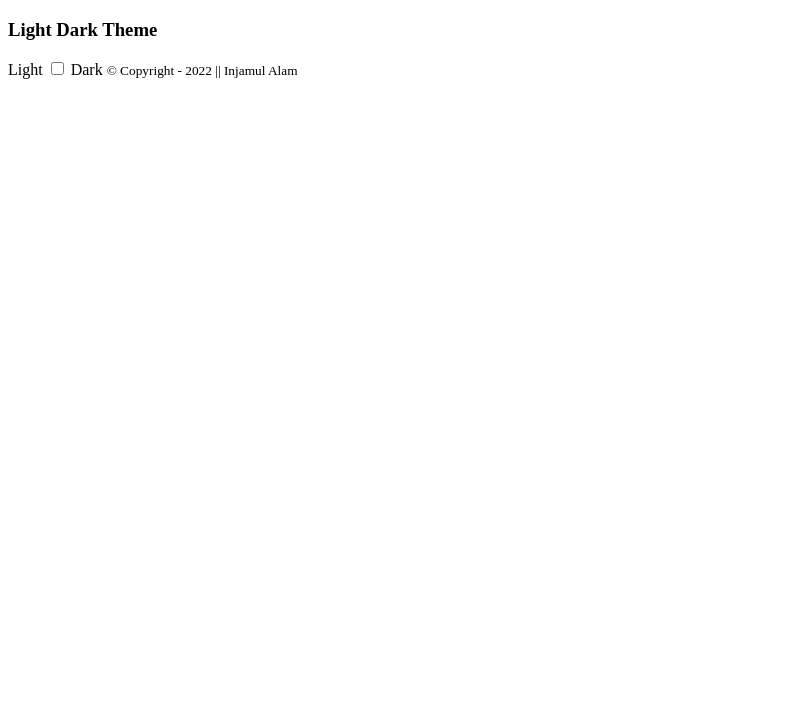
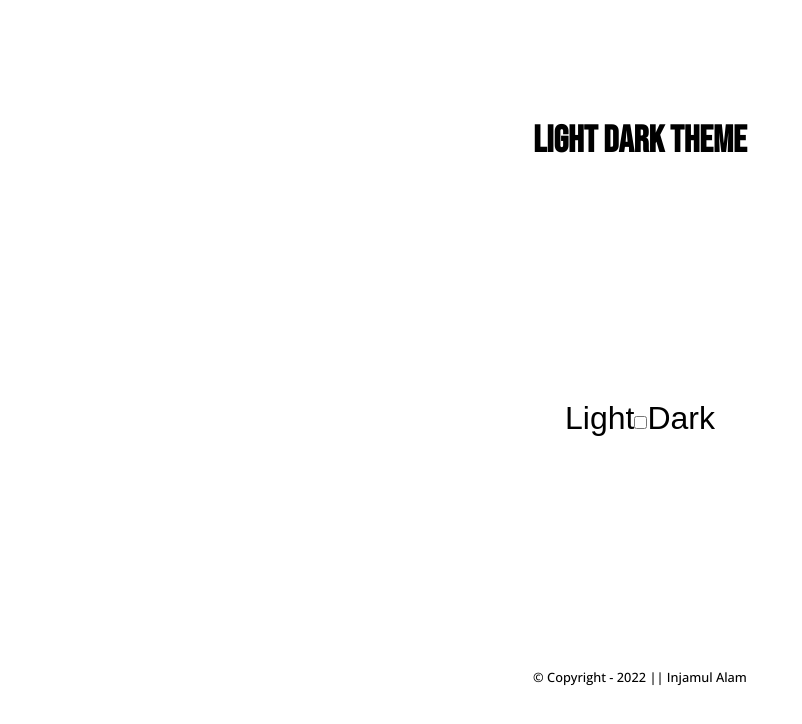
Before and after one commit to InjamulCSE15/Light-Dark-Theme, a plain HTML site: page index.html in a window 1280 px wide. Shown: the whole page, without its empty margins (0-802 px from the left). Drawn offline with nearby package versions, Linux system fonts and the light colour scheme.

Commit message:
theme style start

```diff
--- a/index.html
+++ b/index.html
@@ -6,6 +6,9 @@
     <meta http-equiv="X-UA-Compatible" content="IE=edge">
     <meta name="viewport" content="width=device-width, initial-scale=1.0">
     <title>Light - Dark Theme</title>
+
+<!-- My CSS -->
+<link rel="stylesheet" href="myStyle.css">
 </head>
 
 <body>
--- a/myStyle.css
+++ b/myStyle.css
@@ -21,3 +21,53 @@
     --transDur: 0.3s;
     font-size: calc(16px + (32 - 16) * (100vw - 320px) / (1280 - 320));
   }
+
+  /* --------------
+  Main CSS Start
+  ------------- */
+  html,
+body {
+  background-color: var(--bg);
+}
+body,
+input {
+  font: 1em/1.5 Fredoka, sans-serif;
+}
+body {
+  color: var(--fg);
+  height: 100vh;
+  display: grid;
+  place-items: center;
+}
+
+h3{
+    font-family: "Bebas Neue", cursive;
+}
+
+small {
+    font-size: .4em;
+    font-family: 'Open Sans', sans-serif;
+}
+
+/* -----------
+Theme Style
+------------*/
+/* Default */
+.theme {
+    display: flex;
+    align-items: center;
+    -webkit-tap-highlight-color: transparent;
+  }
+  .theme__fill,
+  .theme__icon {
+    transition: transform var(--transDur) ease-in-out;
+  }
+  .theme__fill {
+    background-color: var(--bg);
+    display: block;
+    mix-blend-mode: difference;
+    position: fixed;
+    inset: 0;
+    height: 100%;
+    transform: translateX(-100%);
+  }
```
